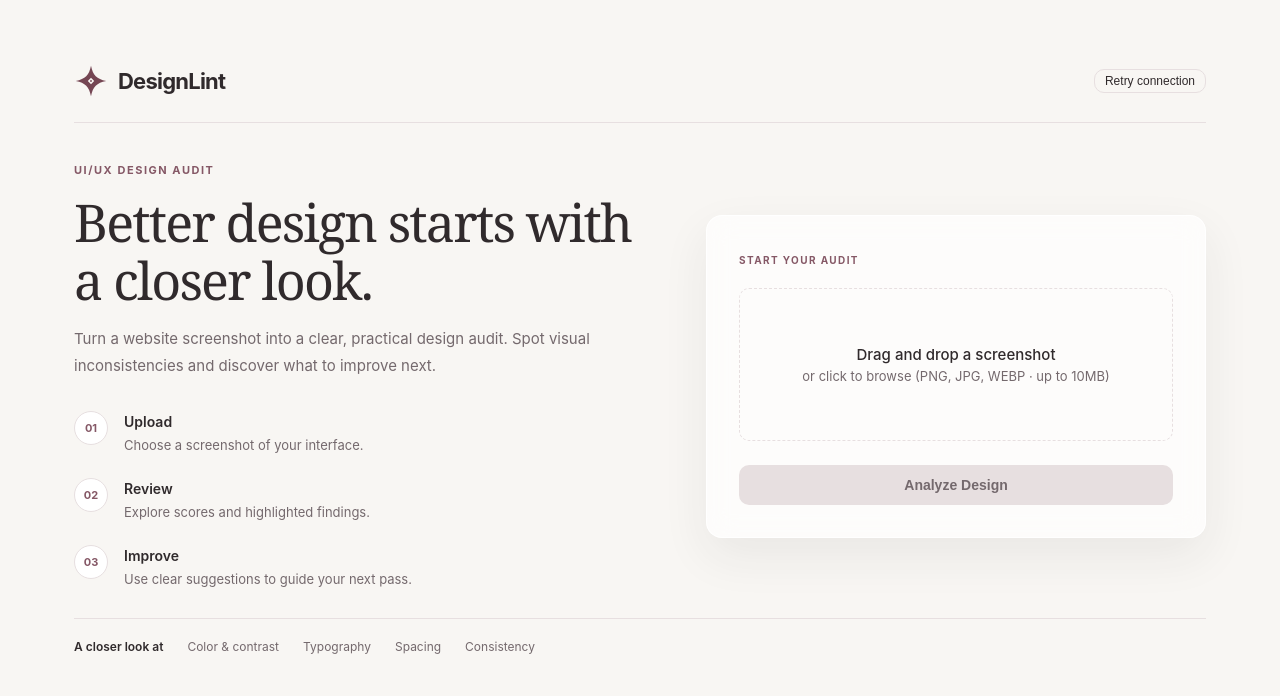
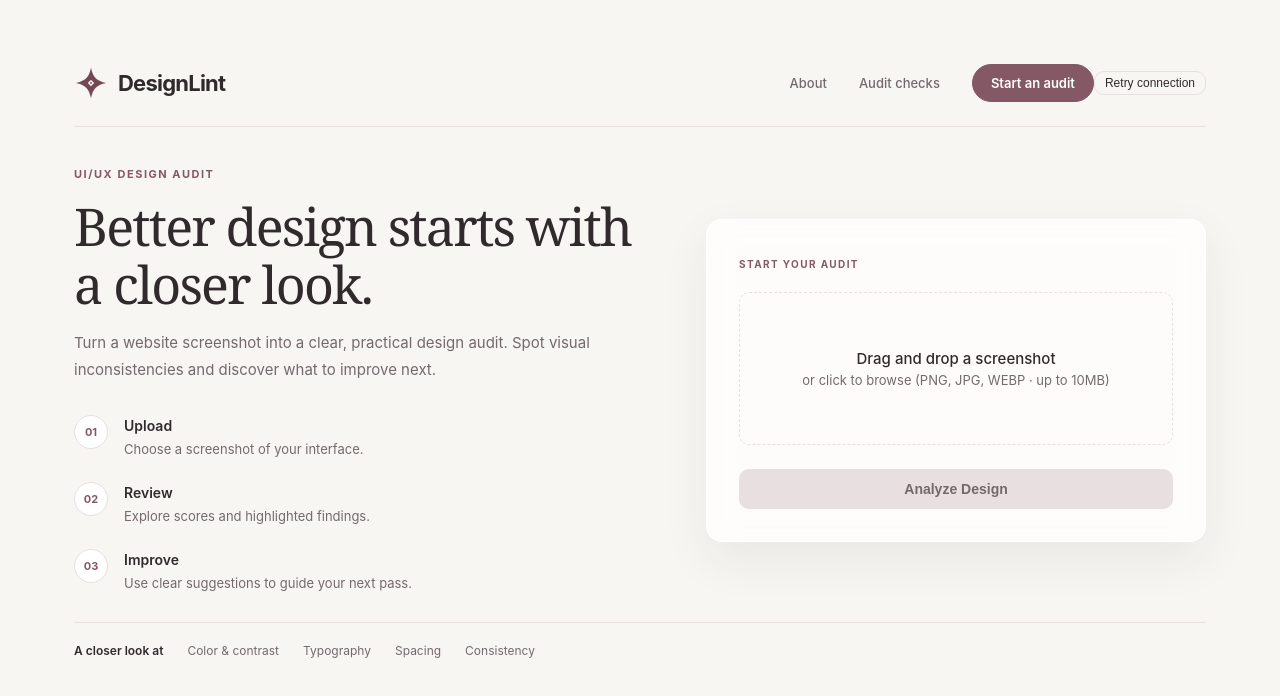
Before and after one commit to falguniiiii/DesignLint, a React (Vite) app in the folder frontend/: page / in a window 1280 px wide. Shown: the top 696 px of the page. Built offline with nearby package versions, Linux system fonts and the light colour scheme; no server answers.

Commit message:
Added landing page navigation

```diff
--- a/frontend/src/pages/AnalyzerPage.jsx
+++ b/frontend/src/pages/AnalyzerPage.jsx
@@ -93,13 +93,30 @@ export default function AnalyzerPage() {
 
   return (
     <main
+      id="top"
       className={`analyzer-page ${showResults ? "analyzer-page--results" : ""}`}
     >
       <header className="analyzer-page__header">
         <h1 className="analyzer-page__brand">
-          <img src="/brand/designlint-mark.svg" alt="" aria-hidden="true" />
-          <span>DesignLint</span>
+          <a
+            href="#top"
+            className="analyzer-page__brand-link"
+            aria-label="DesignLint home"
+          >
+            <img src="/brand/designlint-mark.svg" alt="" aria-hidden="true" />
+            <span>DesignLint</span>
+          </a>
         </h1>
+
+        {!showResults && (
+          <nav className="analyzer-page__nav" aria-label="Main navigation">
+            <a href="#about">About</a>
+            <a href="#audit-checks">Audit checks</a>
+            <a href="#start-audit" className="analyzer-page__nav-cta">
+              Start an audit
+            </a>
+          </nav>
+        )}
 
         {backendStatus === "offline" && (
           <button
@@ -118,7 +135,7 @@ export default function AnalyzerPage() {
           aria-labelledby="upload-heading"
         >
           <div className="analyzer-page__hero-grid">
-            <div className="analyzer-page__intro">
+            <div id="about" className="analyzer-page__intro">
               <p className="analyzer-page__eyebrow">UI/UX DESIGN AUDIT</p>
 
               <h2 id="upload-heading" className="analyzer-page__title">
@@ -160,7 +177,7 @@ export default function AnalyzerPage() {
               </ol>
             </div>
 
-            <div className="analyzer-page__upload-panel">
+            <div id="start-audit" className="analyzer-page__upload-panel">
               <div className="analyzer-page__panel-heading">
                 <span className="analyzer-page__panel-kicker">
                   START YOUR AUDIT
@@ -220,6 +237,7 @@ export default function AnalyzerPage() {
           </div>
 
           <div
+            id="audit-checks"
             className="analyzer-page__audit-strip"
             aria-label="Audit categories"
           >
--- a/frontend/src/styles/layout.css
+++ b/frontend/src/styles/layout.css
@@ -41,6 +41,56 @@ body {
   width: 34px;
   height: 34px;
   flex-shrink: 0;
+}
+
+/* Brand link */
+
+.analyzer-page__brand-link {
+  display: inline-flex;
+  align-items: center;
+  gap: 10px;
+  color: inherit;
+  text-decoration: none;
+}
+
+/* Landing page navigation */
+
+.analyzer-page__nav {
+  display: flex;
+  align-items: center;
+  gap: clamp(18px, 2.5vw, 32px);
+  margin-left: auto;
+}
+
+.analyzer-page__nav a {
+  color: var(--color-text-muted);
+  font-size: 13px;
+  font-weight: 500;
+  text-decoration: none;
+  white-space: nowrap;
+  transition: color 160ms ease;
+}
+
+.analyzer-page__nav a:hover {
+  color: var(--color-accent);
+}
+
+.analyzer-page__nav .analyzer-page__nav-cta {
+  display: inline-flex;
+  align-items: center;
+  justify-content: center;
+  padding: 10px 18px;
+  border: 1px solid var(--color-accent);
+  border-radius: 999px;
+  background: var(--color-accent);
+  color: #fff;
+  font-weight: 600;
+  transition: background-color 160ms ease;
+}
+
+.analyzer-page__nav .analyzer-page__nav-cta:hover {
+  background: #704653;
+  color: #fff;
 }
 
 /* Hero section: Porcelain & Burgundy */
@@ -240,3 +290,22 @@ body {
     line-height: 1.7;
   }
 }
+
+@media (max-width: 560px) {
+  .analyzer-page__header {
+    gap: 12px;
+  }
+
+  .analyzer-page__nav {
+    gap: 0;
+  }
+
+  .analyzer-page__nav a:not(.analyzer-page__nav-cta) {
+    display: none;
+  }
+
+  .analyzer-page__nav .analyzer-page__nav-cta {
+    padding: 9px 13px;
+    font-size: 12px;
+  }
+}
```
